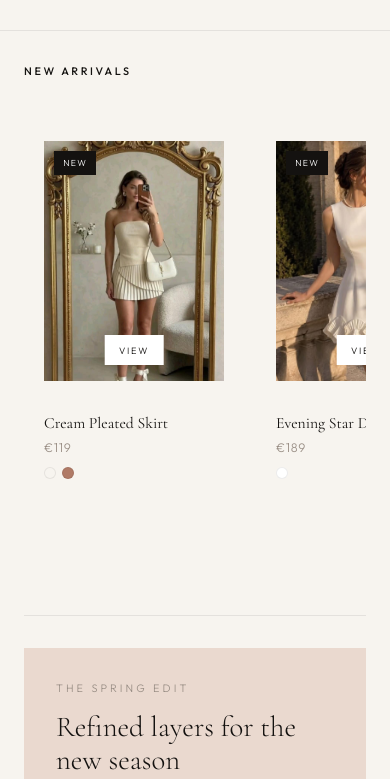
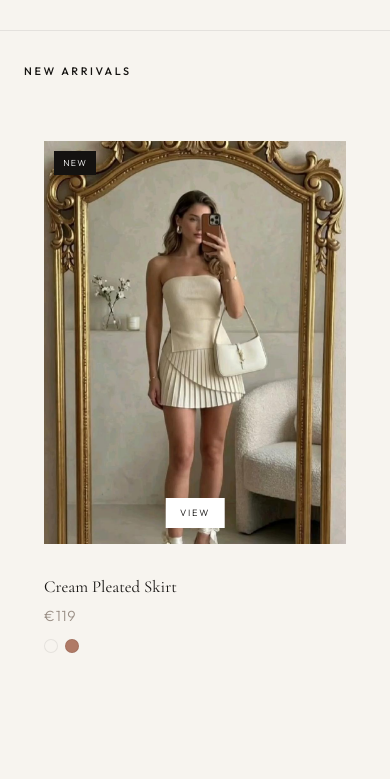
Before and after one commit to auroradimni/bloom-atelier, a Nuxt app: page / in a window 390 px wide. Shown: the part 2549-3328 px from the top of the page. Built offline with nearby package versions, Linux system fonts and the light colour scheme.

Commit message:
Enlarge product cards and grid layout across shop pages
Use two-column product grids with bigger typography instead of cramped
four- or five-column layouts and tiny mobile scroll cards.

Co-authored-by: auroradimni <auroradimni@users.noreply.github.com>

```diff
--- a/components/ProductCard.vue
+++ b/components/ProductCard.vue
@@ -169,27 +169,27 @@ function toggleWish() {
 
 .product-meta h3 {
   font-family: var(--font-display);
-  font-size: 0.98rem;
+  font-size: clamp(1.05rem, 2.2vw, 1.35rem);
   font-weight: 400;
   line-height: 1.35;
-  margin-bottom: 0.25rem;
+  margin-bottom: 0.35rem;
 }
 
 .price {
-  font-size: 0.78rem;
+  font-size: 0.92rem;
   letter-spacing: 0.06em;
   color: var(--stone);
-  margin-bottom: 0.5rem;
+  margin-bottom: 0.65rem;
 }
 
 .swatches {
   display: flex;
-  gap: 0.35rem;
+  gap: 0.45rem;
 }
 
 .swatches span {
-  width: 12px;
-  height: 12px;
+  width: 14px;
+  height: 14px;
   border-radius: 50%;
   border: 1px solid var(--line);
 }
--- a/pages/collection/[category].vue
+++ b/pages/collection/[category].vue
@@ -67,8 +67,14 @@ useHead(() => ({
 
 .product-grid {
   display: grid;
-  grid-template-columns: repeat(auto-fill, minmax(220px, 1fr));
-  gap: 1.25rem 0.85rem;
+  grid-template-columns: repeat(2, minmax(0, 1fr));
+  gap: 1.5rem 1.25rem;
+}
+
+@media (max-width: 720px) {
+  .product-grid {
+    grid-template-columns: 1fr;
+  }
 }
 
 .empty {
--- a/pages/collection/index.vue
+++ b/pages/collection/index.vue
@@ -115,13 +115,17 @@ function getCategoryCover(slug) {
 
 .product-grid {
   display: grid;
-  grid-template-columns: repeat(auto-fill, minmax(220px, 1fr));
-  gap: 1.25rem 0.85rem;
+  grid-template-columns: repeat(2, minmax(0, 1fr));
+  gap: 1.5rem 1.25rem;
 }
 
 @media (max-width: 900px) {
   .shop-grid {
     grid-template-columns: 1fr;
   }
+
+  .product-grid {
+    grid-template-columns: 1fr;
+  }
 }
 </style>
--- a/pages/index.vue
+++ b/pages/index.vue
@@ -242,14 +242,14 @@ function getCover(slug) {
 
 .product-track {
   display: grid;
-  grid-template-columns: repeat(5, 1fr);
-  gap: 0.75rem;
+  grid-template-columns: repeat(3, 1fr);
+  gap: 1.25rem;
 }
 
 .product-grid {
   display: grid;
-  grid-template-columns: repeat(4, 1fr);
-  gap: 1rem;
+  grid-template-columns: repeat(2, 1fr);
+  gap: 1.5rem 1.25rem;
 }
 
 .editorial {
@@ -297,10 +297,6 @@ function getCover(slug) {
 
 @media (max-width: 1024px) {
   .product-track {
-    grid-template-columns: repeat(3, 1fr);
-  }
-
-  .product-grid {
     grid-template-columns: repeat(2, 1fr);
   }
 }
@@ -327,17 +323,14 @@ function getCover(slug) {
   }
 
   .product-track {
-    display: flex;
-    overflow-x: auto;
-    gap: 0.75rem;
-    padding-bottom: 0.5rem;
-    scroll-snap-type: x mandatory;
-    scrollbar-width: none;
+    display: grid;
+    grid-template-columns: 1fr;
+    gap: 1.5rem;
   }
 
-  .product-track :deep(.product-card) {
-    flex: 0 0 min(220px, 72vw);
-    scroll-snap-align: start;
+  .product-grid {
+    grid-template-columns: 1fr;
+    gap: 1.5rem;
   }
 }
 </style>
--- a/pages/product/[id].vue
+++ b/pages/product/[id].vue
@@ -99,7 +99,7 @@ function checkoutNow() {
 
 .product-gallery img {
   width: 100%;
-  max-height: min(420px, 52vh);
+  max-height: min(560px, 68vh);
   aspect-ratio: 3 / 4;
   object-fit: cover;
 }
```
